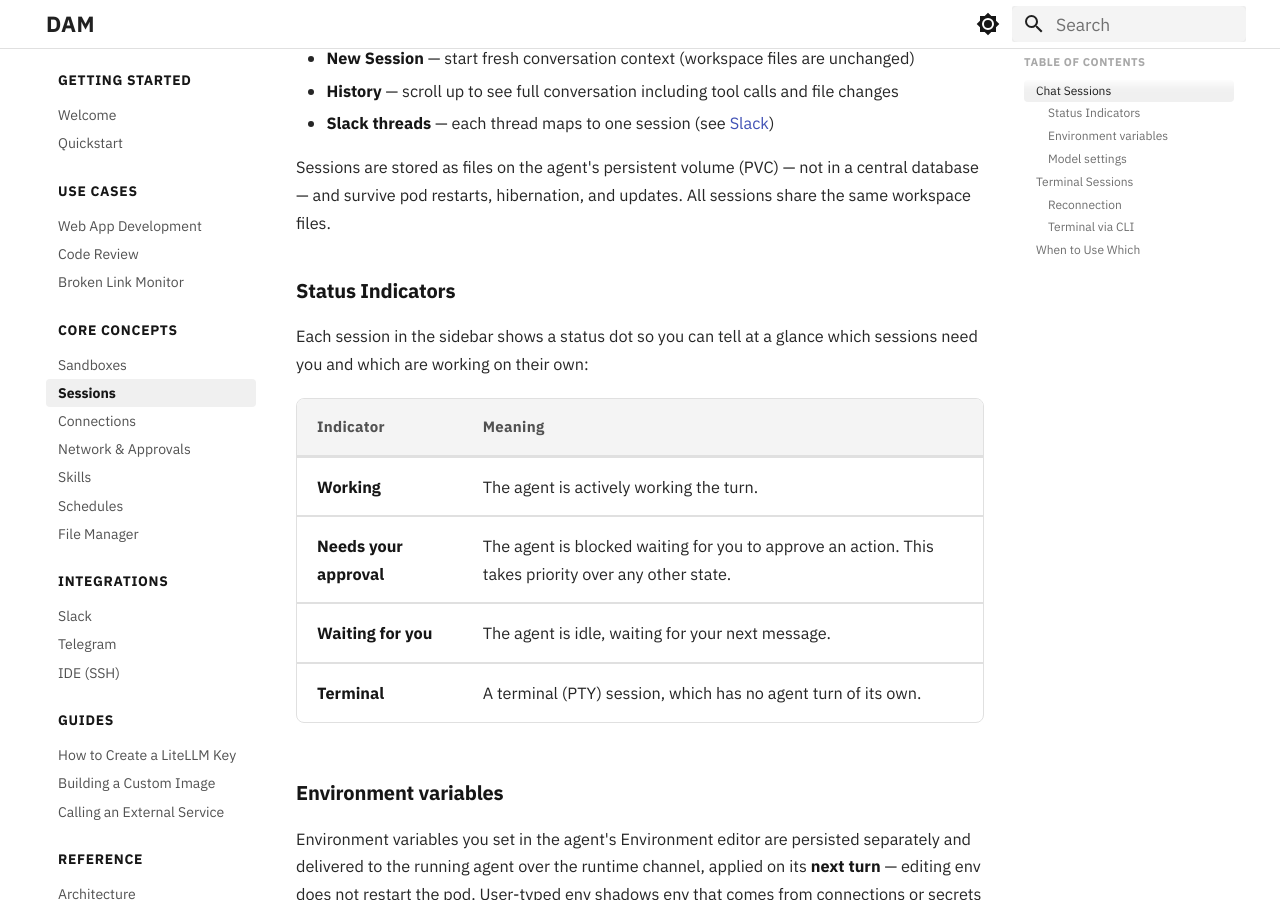
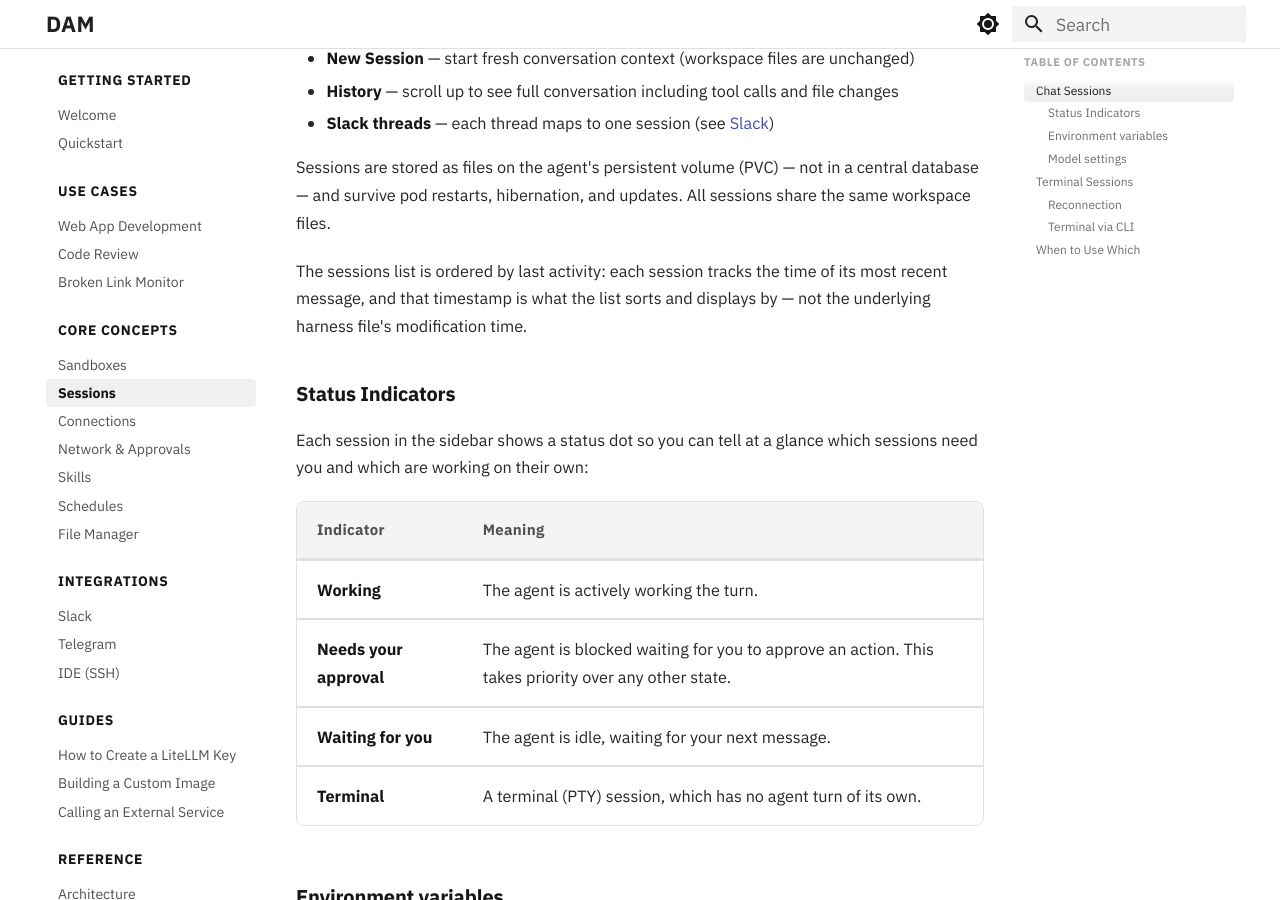
Before and after one commit to dam-agents/docs, an MkDocs documentation site: the page built from docs/core-concepts/sessions.md, in a window 1280 px wide and 900 px high, scrolled down 349 px. Built offline with MkDocs 1.6.1 and Material for MkDocs 9.7.7, drawn with Linux system fonts in a browser that asks for light colours.

Commit message:
docs: sync for dam-agents/dam#2049 — sessions list sorts by last activity (#43)
Co-authored-by: doc-sync <doc-sync@users.noreply.github.ibm.com>
Co-authored-by: Jenna Winkler <Jenna.Winkler@ibm.com>

```diff
--- a/docs/core-concepts/sessions.md
+++ b/docs/core-concepts/sessions.md
@@ -12,6 +12,8 @@ Open your agent in the DAM UI and type a message. A new session is created autom
 - **Slack threads** — each thread maps to one session (see [Slack](../integrations/slack.md))
 
 Sessions are stored as files on the agent's persistent volume (PVC) — not in a central database — and survive pod restarts, hibernation, and updates. All sessions share the same workspace files.
+
+The sessions list is ordered by last activity: each session tracks the time of its most recent message, and that timestamp is what the list sorts and displays by — not the underlying harness file's modification time.
 
 ### Status Indicators
 
```
